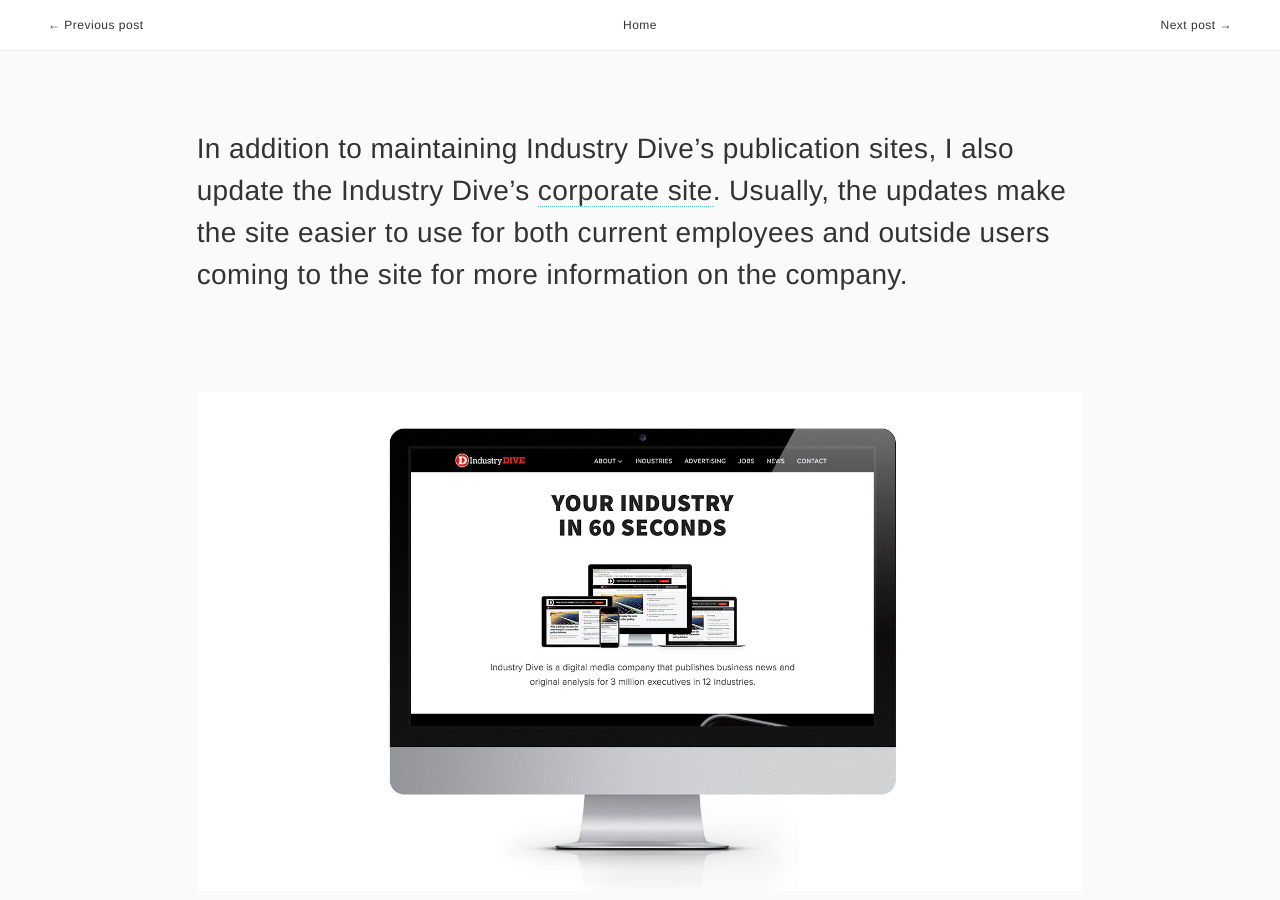
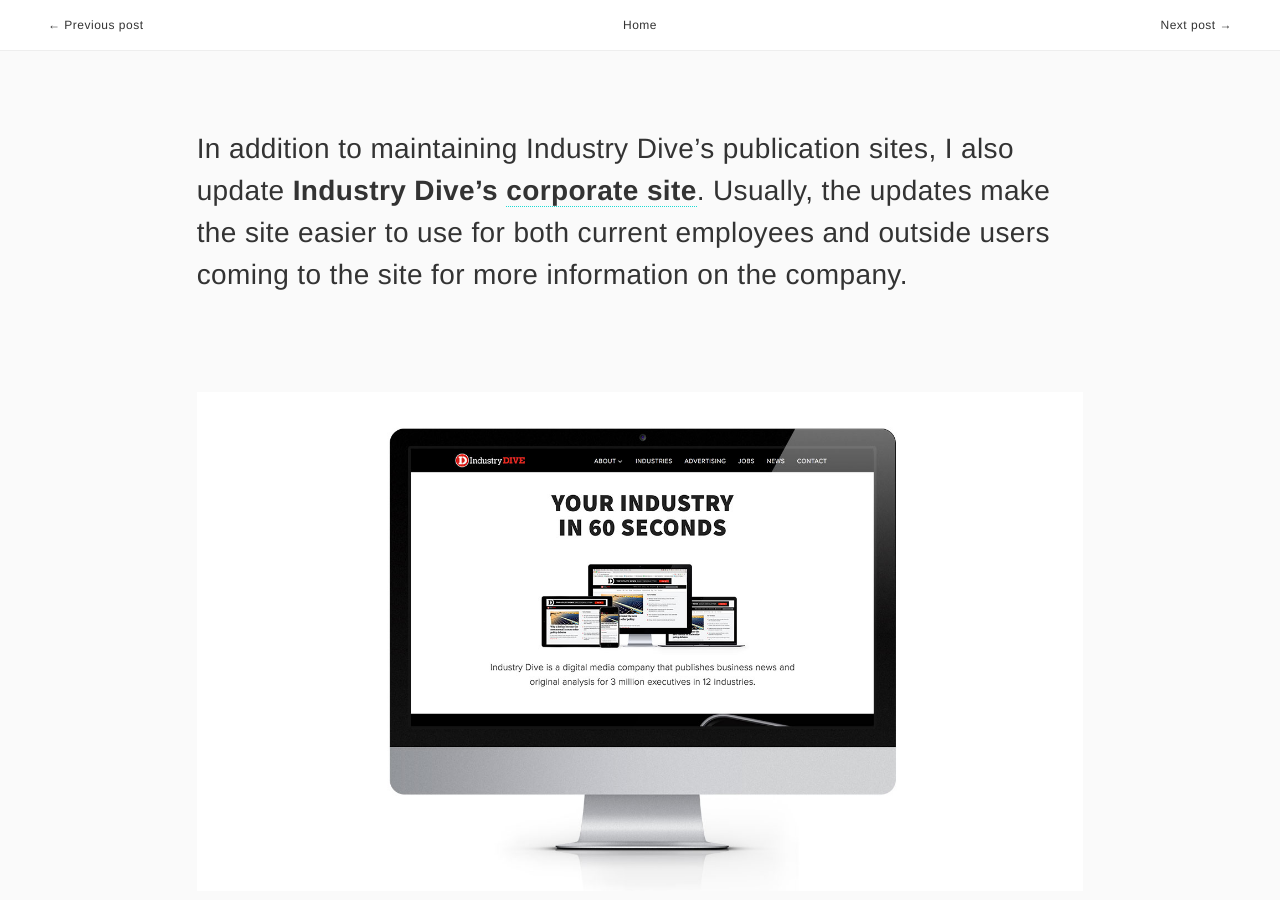
Before and after one commit to nancopeland/old-portfolio-site, a Jekyll site: the page built from _posts/2016-12-10-corp-site-updates.markdown, in a window 1280 px wide and 900 px high. Built offline with Jekyll 4.4.1, drawn with Linux system fonts in a browser that asks for light colours; nearby versions of some CDN libraries.

Commit message:
updates navigation, bolds phrases

```diff
--- a/_posts/2016-12-1-living-style-guide.markdown
+++ b/_posts/2016-12-1-living-style-guide.markdown
@@ -4,10 +4,10 @@
 description: Online internal styleguide for design team
 image-class: living-style-guide
 prev-story: /2016/12/10/corp-site-updates.html
-next-story: /2016/12/29/pub-site-redesign.html
+next-story: /2017/06/10/smt-user-content-admin.html
 ---
 
-I designed and developed the style guide for Industry Dive's design team. It is built with <a href="https://pages.github.com/" target="_blank">Github Pages</a> and <a href="https://jekyllrb.com/" target="_blank">Jekyll</a> and updated frequently.
+I designed and developed the **[style guide](http://industrydive.github.io/living-styleguide/) for Industry Dive's design team**. It is built with <a href="https://pages.github.com/" target="_blank">Github Pages</a> and <a href="https://jekyllrb.com/" target="_blank">Jekyll</a> and updated frequently.
 
 {:.p-img}
 ![style guide]({{ site.url }}/assets/img/style_guide/style_guide.jpg)
--- a/_posts/2016-12-10-corp-site-updates.markdown
+++ b/_posts/2016-12-10-corp-site-updates.markdown
@@ -7,7 +7,7 @@
 next-story: /2016/12/01/living-style-guide.html
 ---
 
-In addition to maintaining Industry Dive's publication sites, I also update the Industry Dive's [corporate site](http://industrydive.com/). Usually, the updates make the site easier to use for both current employees and outside users coming to the site for more information on the company.
+In addition to maintaining Industry Dive's publication sites, I also update **Industry Dive's [corporate site](http://industrydive.com/)**. Usually, the updates make the site easier to use for both current employees and outside users coming to the site for more information on the company.
 
 {:.p-img}
 ![corp site]({{ site.url }}/assets/img/corp_site_filtering/corp_site.jpg)
--- a/_posts/2016-12-29-pub-site-redesign.markdown
+++ b/_posts/2016-12-29-pub-site-redesign.markdown
@@ -7,7 +7,7 @@
 next-story: /2016/12/10/corp-site-updates.html
 ---
 
-I was part of the team who redesigned Industry Dive's [13 publication sites](http://industrydive.com/industries/). Each site focuses on a different industry and although the main product is a daily newsletter for each publication, the publication sites (which the newsletters link to) needed to be updated.
+I was part of the team who redesigned **Industry Dive's [13 publication sites](http://industrydive.com/industries/)**. Each site focuses on a different industry and although the main product is a daily newsletter for each publication, the publication sites (which the newsletters link to) needed to be updated.
 
 {:.p-img}
 ![new site article]({{ site.url }}/assets/img/pub_sites/pub_site_new_article.jpg)
--- a/_posts/2017-6-10-smt-user-content-admin.markdown
+++ b/_posts/2017-6-10-smt-user-content-admin.markdown
@@ -7,7 +7,7 @@
 next-story: /2016/12/29/pub-site-redesign.html
 ---
 
-I am currently working on improving the CMS for [Social Media Today](http://www.socialmediatoday.com/). Because the site runs on user-generated content (ie. anyone can make an account and submit a story), the submission and approval process is crucial.
+I am currently working on improving the CMS for **[Social Media Today](http://www.socialmediatoday.com/)**. Because the site runs on user-generated content (ie. anyone can make an account and submit a story), the submission and approval process is crucial.
 
 {:.p-img}
 ![new site]({{ site.url }}/assets/img/smt_cms/smt_intro.jpg)
```
Also changed, not shown: 5 other files.
